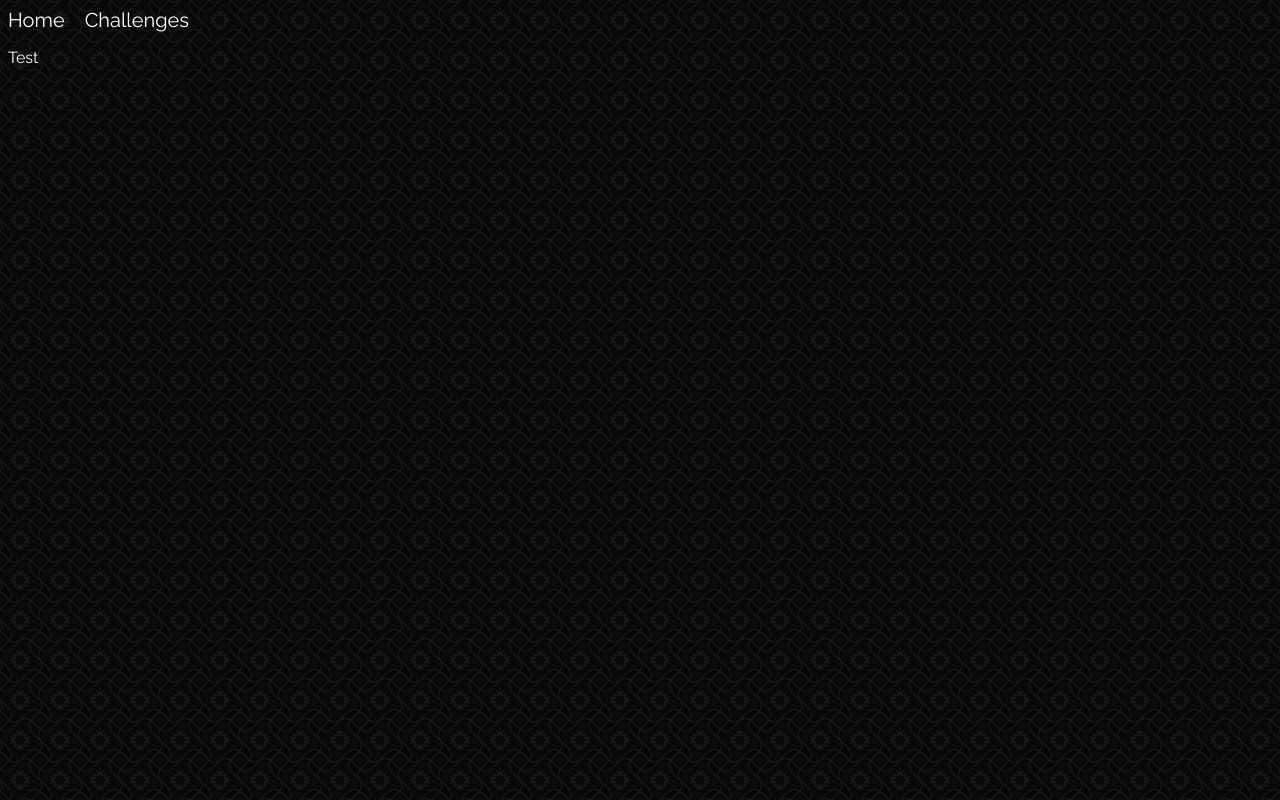
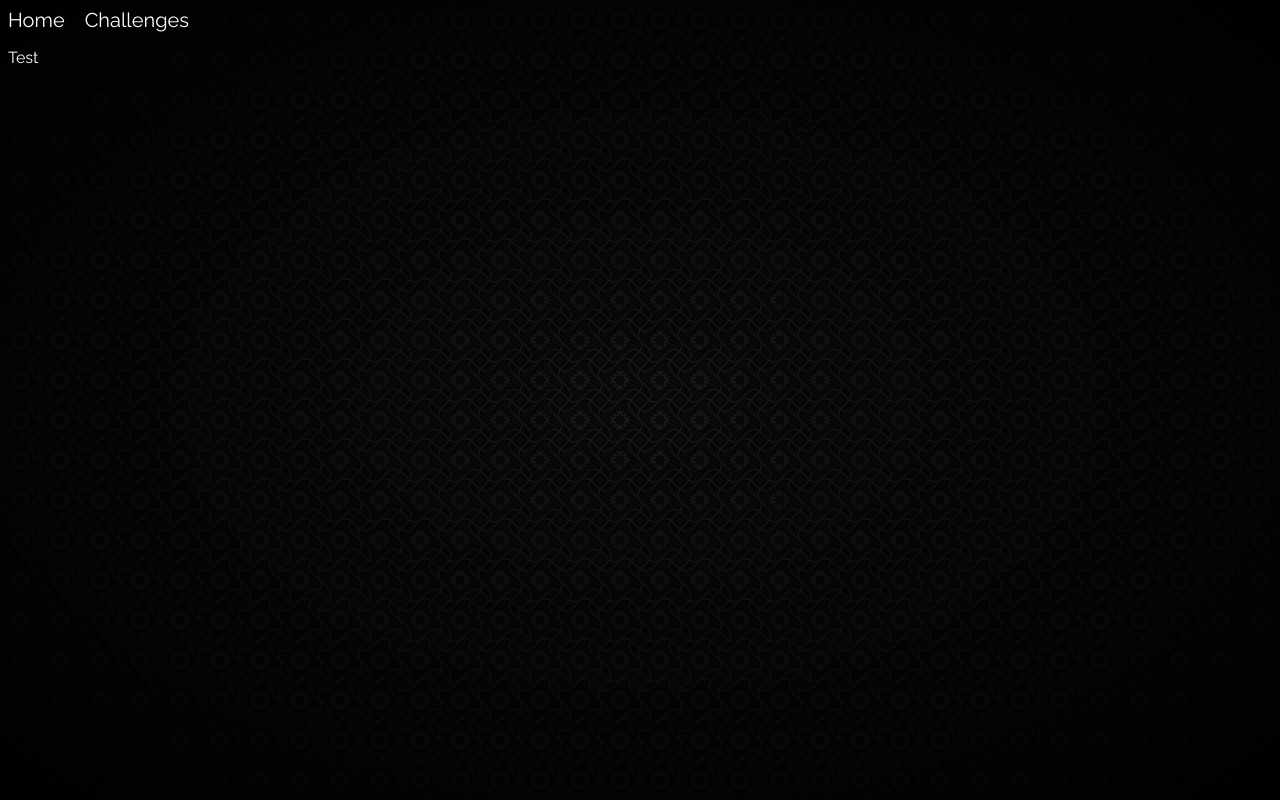
Before and after one commit to djzib0/portfolio-website, a React (Vite) app: page / in a window 1280 px wide. Built offline with nearby package versions, Linux system fonts and the light colour scheme.

Commit message:
added bg vignette effect

```diff
--- a/src/index.css
+++ b/src/index.css
@@ -2,10 +2,18 @@
   box-sizing: border-box;
 }
 
-body {
-  background-image: url("./assets/images/curls-dark-bg.png");
+html {
+  min-height: 100%;
+  background: radial-gradient(transparent, black),
+              url("./assets/images/curls-dark-bg.png");
   background-size: cover 60%;
   background-attachment: fixed;
+
+}
+
+body {
+  /* background-image: url("./assets/images/curls-dark-bg.png"); */
+
   color: white;
   font-family: "Raleway", sans-serif;
 }
```
